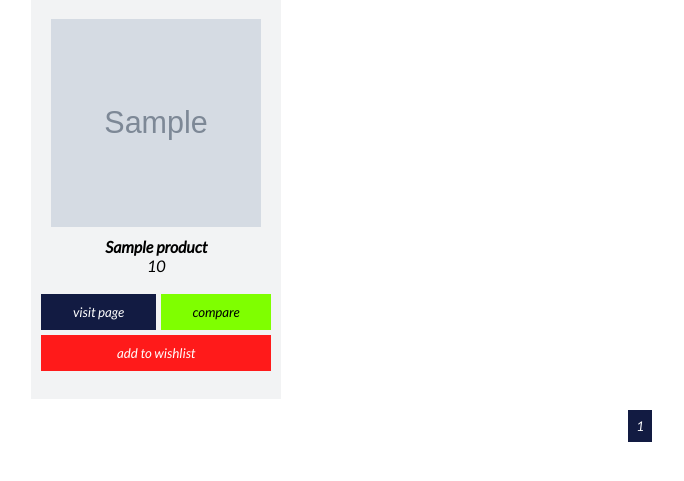
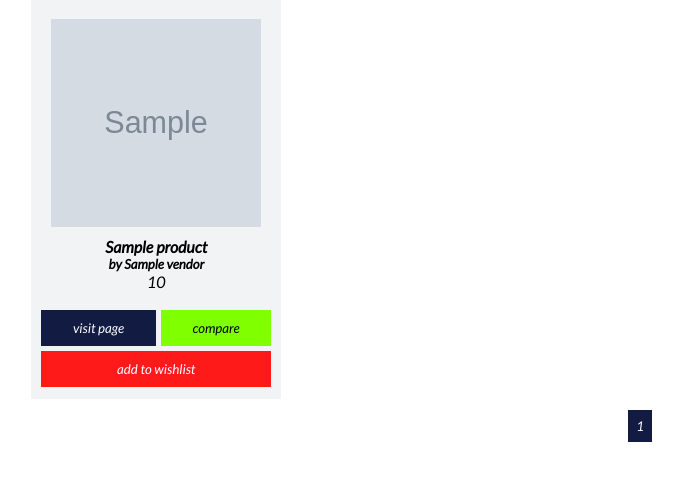
Before and after one commit to Ultrahalf/Pc-comp-picker, a Flask app: page /component/cpu in a window 1280 px wide. Shown: the part 206-687 px from the top of the page, without its empty margins (0-684 px from the left). Run offline with Flask 2, Linux system fonts and the light colour scheme; grey boxes marked "Sample" are stand-in pictures; a database or web service that is not in the repository returns one stand-in record (values such as "Sample title"); some libraries are stand-ins or nearby versions.

Commit message:
Vendor name in product card

```diff
--- a/src/serve/templates/component.html
+++ b/src/serve/templates/component.html
@@ -63,6 +63,7 @@
     <div class="product-card">
         <img src="{{ prod['img'] }}" alt="{{ prod['title'] }}"/>
         <h4>{{ prod['title'] }}</h4>
+        <h5>by {{ prod['vendor'] }}</h5>
         <span>{{ prod['price'] }}</span>
         <br><br>
         <div class="btn-group">
```
